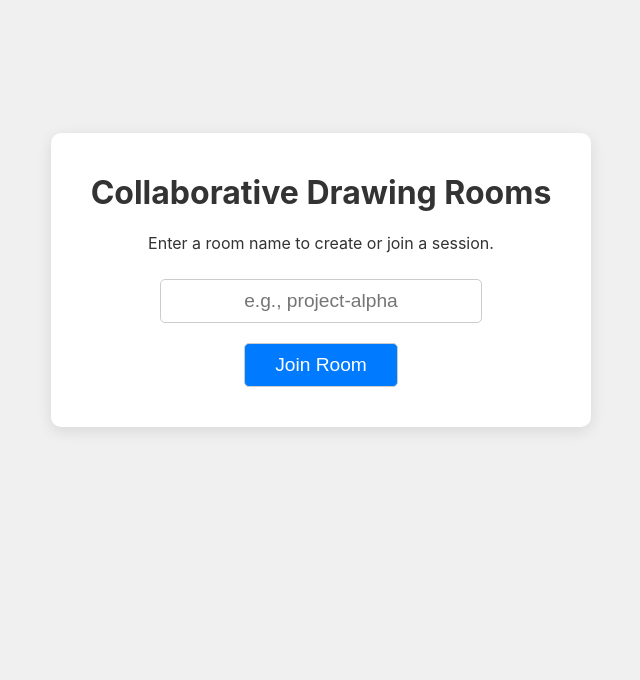
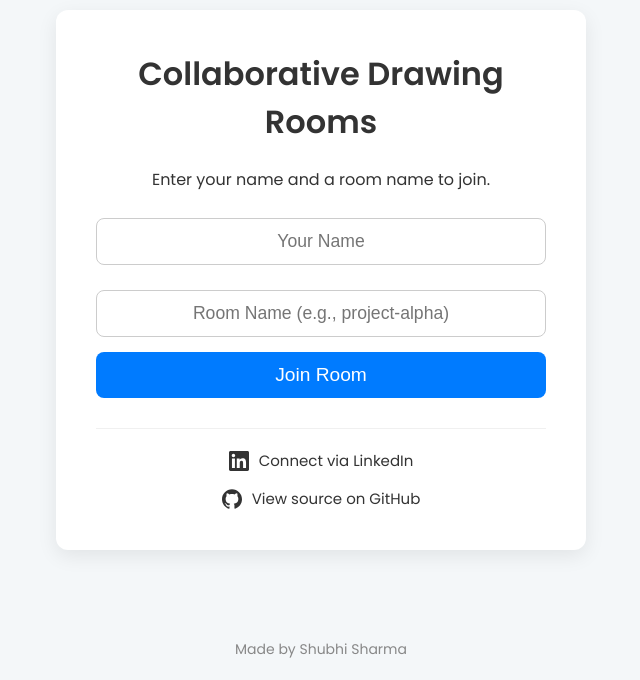
Before and after one commit to shvbhii/collaborative-drawing-app, a website: page index.html in a window 1280 px wide. Shown: the part 120-800 px from the top of the page, without its empty margins (319-959 px from the left). Drawn offline with Linux system fonts and the light colour scheme.

Commit message:
final commmit

```diff
--- a/index.html
+++ b/index.html
@@ -5,56 +5,128 @@
     <meta name="viewport" content="width=device-width, initial-scale=1.0">
     <title>Join a Drawing Room</title>
     <link rel="stylesheet" href="style.css">
+    <link rel="preconnect" href="https://fonts.googleapis.com">
+    <link rel="preconnect" href="https://fonts.gstatic.com" crossorigin>
+    <link href="https://fonts.googleapis.com/css2?family=Poppins:wght@400;600&display=swap" rel="stylesheet">
     <style>
         /* Specific styles for the lobby page */
         html, body {
             height: 100%;
+            margin: 0;
             display: flex;
             justify-content: center;
             align-items: center;
-            background-color: #f0f0f0;
+            background-color: #f4f7f9;
+            font-family: 'Poppins', sans-serif;
         }
         .lobby-container {
             text-align: center;
             padding: 40px;
             background: white;
-            border-radius: 10px;
-            box-shadow: 0 4px 15px rgba(0,0,0,0.1);
+            border-radius: 12px;
+            box-shadow: 0 6px 20px rgba(0,0,0,0.08);
+            width: 90%;
+            max-width: 450px;
         }
         .lobby-container h1 {
             margin-top: 0;
+            font-weight: 600;
         }
         .lobby-container input {
-            font-size: 1.2em;
-            padding: 10px;
+            font-size: 1.1em;
+            padding: 12px;
             margin-top: 10px;
-            margin-bottom: 20px;
-            width: 300px;
+            margin-bottom: 15px;
+            width: 100%;
+            box-sizing: border-box;
             text-align: center;
             border: 1px solid #ccc;
-            border-radius: 5px;
+            border-radius: 8px;
         }
         .lobby-container button {
             font-size: 1.2em;
-            padding: 10px 30px;
-            border-radius: 5px;
-            border: 1px solid #ccc;
+            padding: 12px 30px;
+            border-radius: 8px;
+            border: none;
             cursor: pointer;
             background-color: #007bff;
             color: white;
+            width: 100%;
+            transition: background-color 0.2s;
         }
+        .lobby-container button:hover {
+            background-color: #0056b3;
+        }
+
+        /* --- NEW STYLES for Social Links and Footer --- */
+
+        .social-links {
+            margin-top: 30px;
+            padding-top: 20px;
+            border-top: 1px solid #f0f0f0;
+            display: flex;
+            flex-direction: column;
+            gap: 15px;
+        }
+
+        .social-links a {
+            color: #333;
+            text-decoration: none;
+            display: inline-flex;
+            align-items: center;
+            justify-content: center;
+            gap: 10px;
+            font-size: 15px;
+            transition: color 0.2s;
+        }
+
+        .social-links a:hover {
+            color: #007bff;
+        }
+
+        .social-links svg {
+            width: 20px;
+            height: 20px;
+        }
+
+        footer {
+            position: absolute;
+            bottom: 20px;
+            font-size: 14px;
+            color: #888;
+        }
+
     </style>
 </head>
 <body>
     <div class="lobby-container">
         <h1>Collaborative Drawing Rooms</h1>
-        <p>Enter a room name to create or join a session.</p>
+        <p>Enter your name and a room name to join.</p>
         <form id="join-form">
-            <input type="text" id="room-name" placeholder="e.g., project-alpha" required autocomplete="off">
-            <br>
+            <input type="text" id="user-name" placeholder="Your Name" required autocomplete="off">
+            <input type="text" id="room-name" placeholder="Room Name (e.g., project-alpha)" required autocomplete="off">
             <button type="submit">Join Room</button>
         </form>
+
+        <!-- =========== NEW CONNECT SECTION =========== -->
+        <div class="social-links">
+
+            <!-- ****** CONFIGURE YOUR URLs HERE ****** -->
+            <a href="https://www.linkedin.com/in/shvbhi/" target="_blank" rel="noopener noreferrer">
+                <svg xmlns="http://www.w3.org/2000/svg" role="img" viewBox="0 0 24 24" fill="currentColor"><title>LinkedIn</title><path d="M20.447 20.452h-3.554v-5.569c0-1.328-.027-3.037-1.852-3.037-1.853 0-2.136 1.445-2.136 2.939v5.667H9.351V9h3.414v1.561h.046c.477-.9 1.637-1.85 3.37-1.85 3.601 0 4.267 2.37 4.267 5.455v6.286zM5.337 7.433c-1.144 0-2.063-.926-2.063-2.065 0-1.138.92-2.063 2.063-2.063 1.14 0 2.064.925 2.064 2.063 0 1.139-.925 2.065-2.064 2.065zm1.782 13.019H3.555V9h3.564v11.452zM22.225 0H1.771C.792 0 0 .774 0 1.729v20.542C0 23.227.792 24 1.771 24h20.451C23.2 24 24 23.227 24 22.271V1.729C24 .774 23.2 0 22.225 0z"/></svg>
+                <span>Connect via LinkedIn</span>
+            </a>
+
+            <a href="https://github.com/shvbhii/collaborative-drawing-app.git" target="_blank" rel="noopener noreferrer">
+                <svg xmlns="http://www.w3.org/2000/svg" role="img" viewBox="0 0 24 24" fill="currentColor"><title>GitHub</title><path d="M12 .297c-6.63 0-12 5.373-12 12 0 5.303 3.438 9.8 8.205 11.385.6.113.82-.258.82-.577 0-.285-.01-1.04-.015-2.04-3.338.724-4.042-1.61-4.042-1.61C4.422 18.07 3.633 17.7 3.633 17.7c-1.087-.744.084-.729.084-.729 1.205.084 1.838 1.236 1.838 1.236 1.07 1.835 2.809 1.305 3.495.998.108-.776.417-1.305.76-1.605-2.665-.3-5.466-1.332-5.466-5.93 0-1.31.465-2.38 1.235-3.22-.135-.303-.54-1.523.105-3.176 0 0 1.005-.322 3.3 1.23.96-.267 1.98-.399 3-.405 1.02.006 2.04.138 3 .405 2.28-1.552 3.285-1.23 3.285-1.23.645 1.653.24 2.873.12 3.176.765.84 1.23 1.91 1.23 3.22 0 4.61-2.805 5.625-5.475 5.92.42.36.81 1.096.81 2.22 0 1.606-.015 2.896-.015 3.286 0 .315.21.69.825.57C20.565 22.092 24 17.592 24 12.297c0-6.627-5.373-12-12-12"/></svg>
+                <span>View source on GitHub</span>
+            </a>
+        </div>
     </div>
+
+    <!-- =========== NEW FOOTER CREDIT =========== -->
+    <footer>Made by Shubhi Sharma</footer>
+
     <script src="lobby.js"></script>
 </body>
 </html>
--- a/lobby.js
+++ b/lobby.js
@@ -1,13 +1,15 @@
 const joinForm = document.getElementById('join-form');
 const roomNameInput = document.getElementById('room-name');
+const userNameInput = document.getElementById('user-name');
 
 joinForm.addEventListener('submit', (e) => {
     e.preventDefault();
     const roomName = roomNameInput.value.trim();
+    const userName = userNameInput.value.trim();
 
-    if (roomName) {
+    if (roomName && userName) {
 
-
-        window.location.href = `/board.html?room=${encodeURIComponent(roomName)}`;
+        const url = `/board.html?room=${encodeURIComponent(roomName)}&name=${encodeURIComponent(userName)}`;
+        window.location.href = url;
     }
 });
--- a/style.css
+++ b/style.css
@@ -25,8 +25,18 @@ body {
 
 .drawing-area h1 {
     margin-top: 0;
+    margin-bottom: 0;
     font-weight: 600;
     color: #2c3e50;
+}
+
+
+#watermark {
+    font-size: 14px;
+    color: #7f8c8d;
+    margin-top: -5px;
+    margin-bottom: 15px;
+    font-weight: 400;
 }
 
 
@@ -140,7 +150,6 @@ input[type="color"] {
     border-radius: 12px;
     overflow: hidden;
     box-shadow: 0 6px 20px rgba(0,0,0,0.1);
-
     width: 100%;
     max-width: 1280px;
 }
@@ -149,10 +158,8 @@ canvas {
     display: block;
     background-color: #ffffff;
     cursor: crosshair;
-
     width: 100%;
     height: auto;
-
     image-rendering: -moz-crisp-edges;
     image-rendering: -webkit-crisp-edges;
     image-rendering: pixelated;
@@ -211,13 +218,3 @@ canvas {
 #user-list li:last-child {
     border-bottom: none;
 }
-
-
-#watermark {
-    position: fixed;
-    bottom: 10px;
-    right: 15px;
-    font-size: 12px;
-    color: #999;
-    font-family: 'Poppins', sans-serif;
-}
```
Also changed, not shown: board.html (+4 -3 lines), script.js (+5 -28 lines), server.js (+12 -9 lines), README.md (added).
